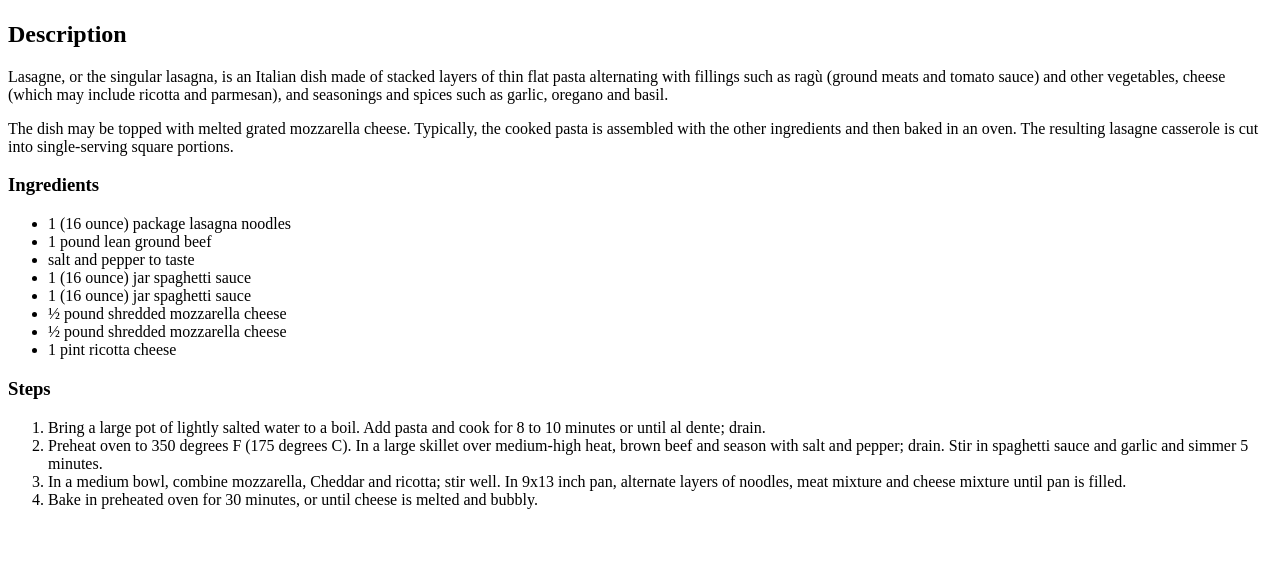
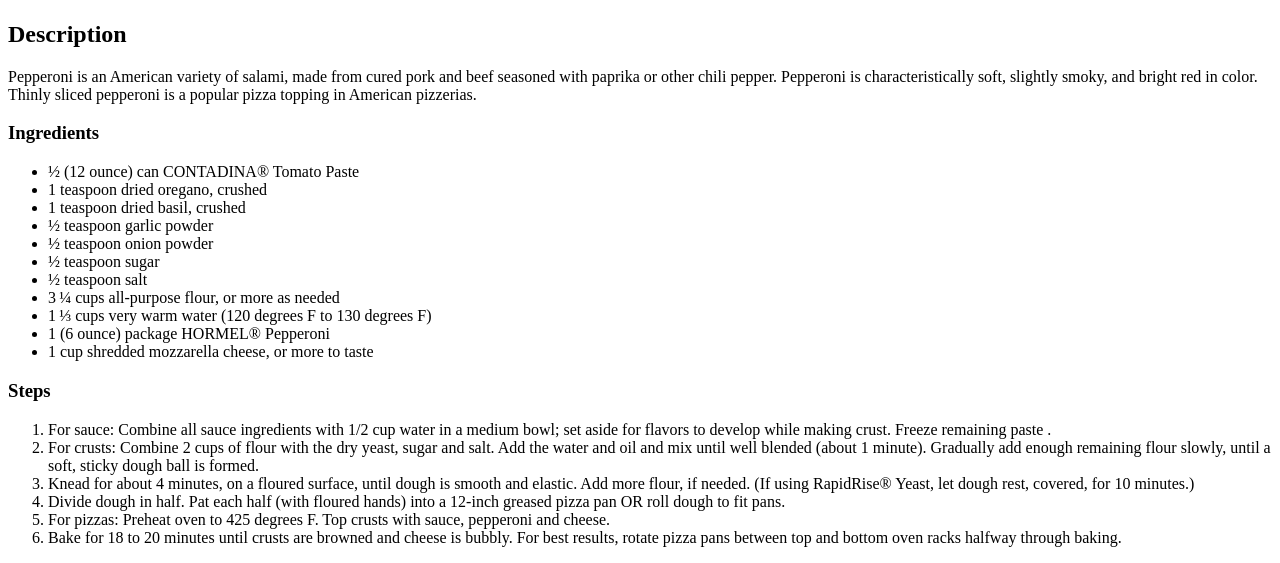
Before and after one commit to Tonidmarino/odin-recipes, a plain HTML site: page recipes/pepperonipizza.html in a window 1280 px wide. Shown: the part 433-996 px from the top of the page. Before the commit the page ends 958 px from the top, so only its background shows below. Drawn offline with Linux system fonts and the light colour scheme.

Commit message:
Finished adding recipes

```diff
--- a/recipes/pepperonipizza.html
+++ b/recipes/pepperonipizza.html
@@ -9,29 +9,33 @@
 
             <h2>Description</h2>
 
-            <p>Lasagne, or the singular lasagna, is an Italian dish made of stacked layers of thin flat pasta alternating with fillings such as ragù (ground meats and tomato sauce) and other vegetables, cheese (which may include ricotta and parmesan), and seasonings and spices such as garlic, oregano and basil.</p>
-            <p>The dish may be topped with melted grated mozzarella cheese. Typically, the cooked pasta is assembled with the other ingredients and then baked in an oven. The resulting lasagne casserole is cut into single-serving square portions. </p>
+            <p>Pepperoni is an American variety of salami, made from cured pork and beef seasoned with paprika or other chili pepper. Pepperoni is characteristically soft, slightly smoky, and bright red in color. Thinly sliced pepperoni is a popular pizza topping in American pizzerias.</p>
 
             <h3>Ingredients</h3>
 
             <ul>
-                <li>1 (16 ounce) package lasagna noodles </li>
-                <li>1 pound lean ground beef </li>
-                <li>salt and pepper to taste </li>
-                <li>1 (16 ounce) jar spaghetti sauce </li>
-                <li>1 (16 ounce) jar spaghetti sauce </li>
-                <li>½ pound shredded mozzarella cheese </li>
-                <li>½ pound shredded mozzarella cheese </li>
-                <li>1 pint ricotta cheese </li>
+                <li>½ (12 ounce) can CONTADINA® Tomato Paste </li>
+                <li>1 teaspoon dried oregano, crushed  </li>
+                <li>1 teaspoon dried basil, crushed </li>
+                <li>½ teaspoon garlic powder </li>
+                <li>½ teaspoon onion powder </li>
+                <li>½ teaspoon sugar </li>
+                <li>½ teaspoon salt </li>
+                <li>3 ¼ cups all-purpose flour, or more as needed  </li>
+                <li>1 ⅓ cups very warm water (120 degrees F to 130 degrees F) </li>
+                <li>1 (6 ounce) package HORMEL® Pepperoni  </li>
+                <li>1 cup shredded mozzarella cheese, or more to taste </li>
             </ul>
 
             <h3>Steps</h3>
 
             <ol>
-                <li>Bring a large pot of lightly salted water to a boil. Add pasta and cook for 8 to 10 minutes or until al dente; drain.</li>
-                <li>Preheat oven to 350 degrees F (175 degrees C). In a large skillet over medium-high heat, brown beef and season with salt and pepper; drain. Stir in spaghetti sauce and garlic and simmer 5 minutes.</li>
-                <li>In a medium bowl, combine mozzarella, Cheddar and ricotta; stir well. In 9x13 inch pan, alternate layers of noodles, meat mixture and cheese mixture until pan is filled.</li>
-                <li>Bake in preheated oven for 30 minutes, or until cheese is melted and bubbly.</li>
+                <li>For sauce: Combine all sauce ingredients with 1/2 cup water in a medium bowl; set aside for flavors to develop while making crust. Freeze remaining paste .</li>
+                <li>For crusts: Combine 2 cups of flour with the dry yeast, sugar and salt. Add the water and oil and mix until well blended (about 1 minute). Gradually add enough remaining flour slowly, until a soft, sticky dough ball is formed.</li>
+                <li>Knead for about 4 minutes, on a floured surface, until dough is smooth and elastic. Add more flour, if needed. (If using RapidRise® Yeast, let dough rest, covered, for 10 minutes.)</li>
+                <li>Divide dough in half. Pat each half (with floured hands) into a 12-inch greased pizza pan OR roll dough to fit pans.</li>
+                <li>For pizzas: Preheat oven to 425 degrees F. Top crusts with sauce, pepperoni and cheese.</li>
+                <li>Bake for 18 to 20 minutes until crusts are browned and cheese is bubbly. For best results, rotate pizza pans between top and bottom oven racks halfway through baking.</li>
             </ol>
         </body>
     </head>
```
Also changed, not shown: images/smashedpotatosoup.jpg (added), 1 other file.
